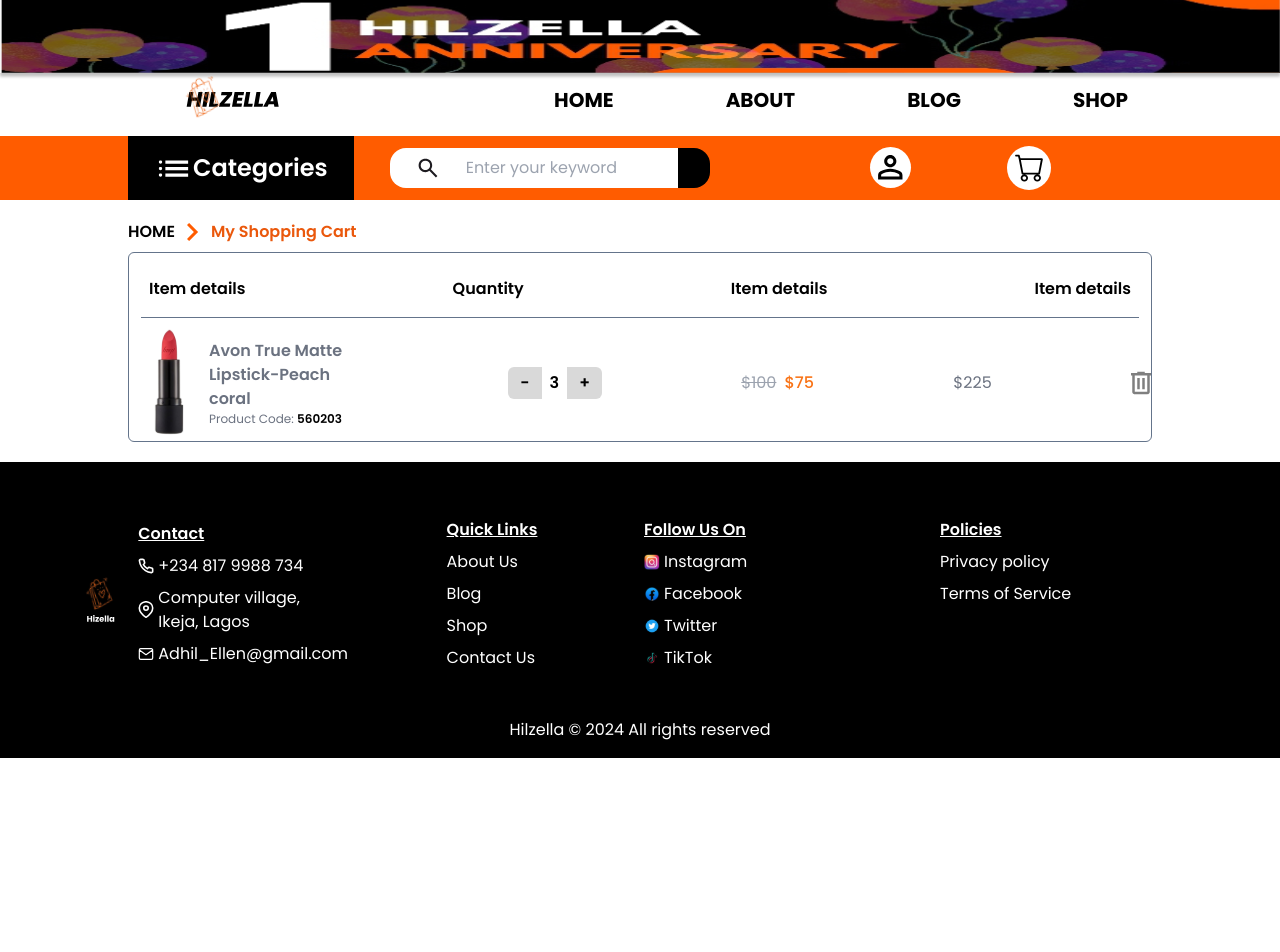
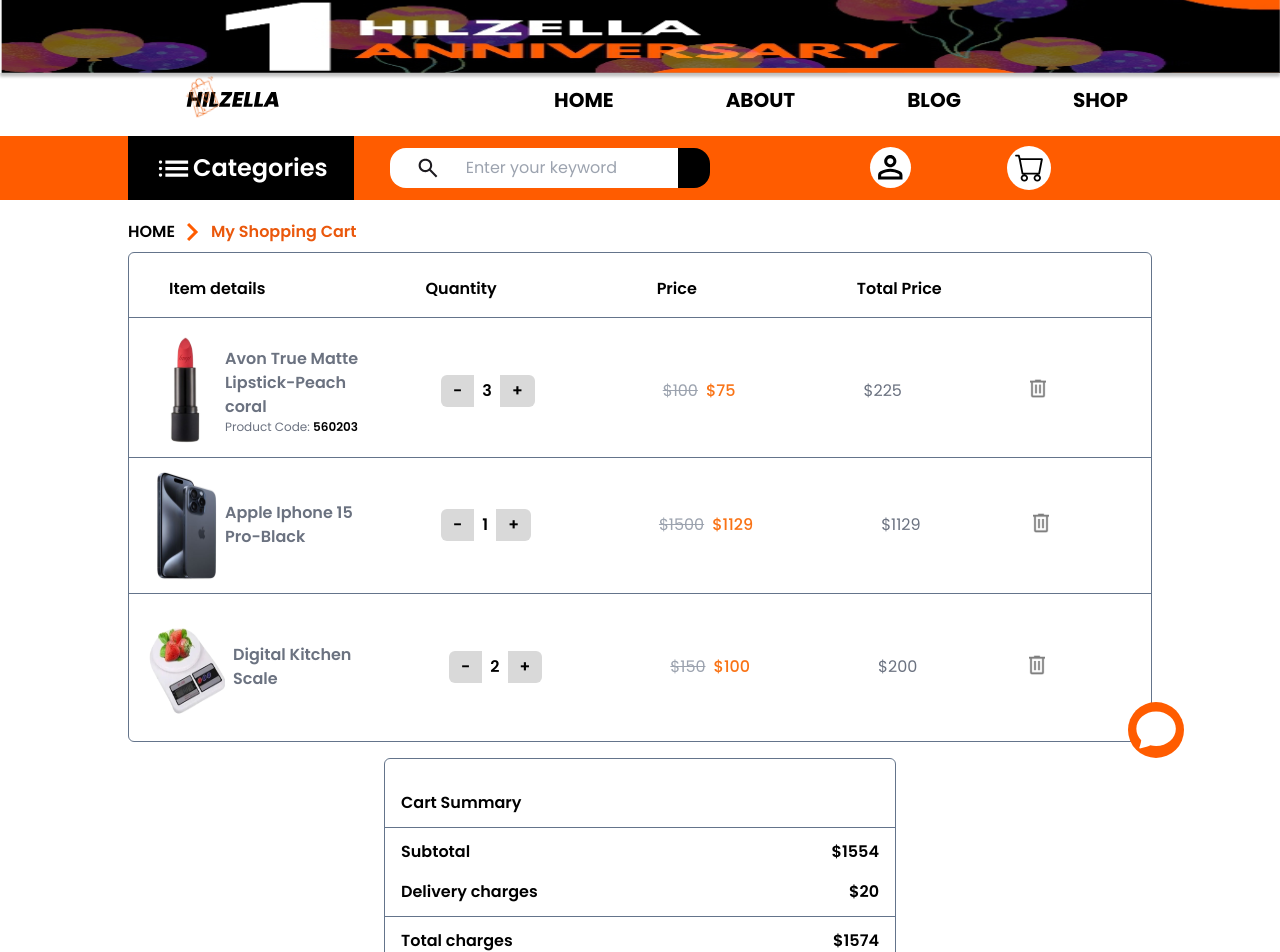
Before and after one commit to dorcasgold/HILZELLA, a React (Vite) app: page /cart in a window 1280 px wide. Shown: the top 952 px of the page. Before the commit the page ends 800 px from the top, so only its background shows below. Built offline with nearby package versions, Linux system fonts and the light colour scheme.

Commit message:
Cart Summary

```diff
--- a/src/pages/Cart.jsx
+++ b/src/pages/Cart.jsx
@@ -6,8 +6,15 @@
 import arrowIcon from '../assets/icons/arrow.svg'
 import lipstick from '../assets/products/lipstick.svg'
 import trash from '../assets/icons/trash.png'
+import tp1 from '../assets/products/TP1.svg'
+import scale from '../assets/products/scale.svg'
+import chatIcon from '../assets/icons/Chat Bubble.svg'
+import { useState } from "react";
 
 function Cart() {
+  const [count1, setCount1] = useState(3)
+  const [count2, setCount2] = useState(1)
+  const [count3, setCount3] = useState(2)
   return (
     <div className="flex flex-col">
       <div className='orange px-4 w-full h-16 '>
@@ -36,8 +43,8 @@
         </div>
       </div>
 
-      <div className="mx-32 my-5">
-        <div className="flex flex-col gap-2">
+      <div className="mx-32 my-5 flex flex-col">
+        <div className="flex flex-col gap-2 relative">
           <div className="flex gap-3 font-semibold">
             <NavLink to='/'>
               <p className=" cursor-pointer hover:text-orange-600">HOME</p>
@@ -46,8 +53,8 @@
             <p className="text-orange-600 cursor-pointer">My Shopping Cart</p>
           </div>
 
-          <div className="border-[1px] border-slate-500 rounded-md">
-            <div className="flex justify-between my-2 mx-3 border-b-slate-500  border-b-[1px] px-2 py-4">
+          <div className="border-[1px] border-slate-500 rounded-md flex flex-col">
+            <div className="flex gap-40 my-2 border-b-slate-500  border-b-[1px] px-10 py-4">
               <div>
                 <p className="font-semibold">Item details</p>
               </div>
@@ -55,14 +62,14 @@
                 <p className="font-semibold">Quantity</p>
               </div>
               <div>
-                <p className="font-semibold">Item details</p>
+                <p className="font-semibold">Price</p>
               </div>
               <div>
-                <p className="font-semibold">Item details</p>
+                <p className="font-semibold">Total Price</p>
               </div>
             </div>
-            <div className="flex justify-between items-center">
-              <div className="flex items-center">
+            <div className="flex items-center gap-10 border-b-slate-500 py-2 border-b-[1px]">
+              <div className="flex items-center px-4">
                 <div>
                   <img src={lipstick} alt="lipstick-img" className="w-20" />
                 </div>
@@ -71,20 +78,117 @@
                   <p className="text-xs text-gray-500">Product Code: <span className="text-black font-semibold">560203</span></p>
                 </div>
               </div>
+              <div className="flex gap-32 items-center">
                 <div className="flex gap-2 items-center font-semibold rounded-lg">
-                <button className="gray rounded-tl-md rounded-bl-md  px-3 py-1">-</button>
-                <p>3</p>
-                <button className="gray  rounded-tr-md rounded-br-md px-3 py-1">+</button>
+                  <button className="gray rounded-tl-md rounded-bl-md  px-3 py-1" onClick={() => setCount1(count1 - 1)}>-</button>
+                  <p>{count1}</p>
+                  <button className="gray  rounded-tr-md rounded-br-md px-3 py-1" onClick={() => setCount1(count1 + 1)}>+</button>
                 </div>
                 <div className="flex gap-2 items-center">
                   <p className=" line-through text-gray-400">$100</p>
                   <p className="text-orange-500 font-medium">$75</p>
                 </div>
+                <div className="flex gap-32">
                   <div>
                     <p className="text-gray-500">$225</p>
                   </div>
                   <div>
-                <img src={trash} alt="trash" />
+                    <img src={trash} alt="trash" className="w-4 cursor-pointer" />
+                  </div>
+                </div>
+
+              </div>
+
+            </div>
+
+            <div className="flex items-center gap-10 border-b-slate-500 py-2 border-b-[1px]">
+              <div className="flex items-center px-4">
+                <div>
+                  <img src={tp1} alt="product-img" className="w-20" />
+                </div>
+                <div className="w-40">
+                  <p className="text-gray-500 font-semibold">Apple Iphone 15 Pro-Black</p>
+                </div>
+              </div>
+              <div className="flex gap-32 items-center">
+                <div className="flex gap-2 items-center font-semibold rounded-lg">
+                  <button className="gray rounded-tl-md rounded-bl-md  px-3 py-1" onClick={() => setCount2(count2 - 1)}>-</button>
+                  <p>{count2}</p>
+                  <button className="gray  rounded-tr-md rounded-br-md px-3 py-1" onClick={() => setCount2(count2 + 1)}>+</button>
+                </div>
+                <div className="flex gap-2 items-center">
+                  <p className=" line-through text-gray-400">$1500</p>
+                  <p className="text-orange-500 font-medium">$1129</p>
+                </div>
+                <div className="flex gap-28">
+                  <div>
+                    <p className="text-gray-500">$1129</p>
+                  </div>
+                  <div>
+                    <img src={trash} alt="trash" className="w-4 cursor-pointer" />
+                  </div>
+                </div>
+
+              </div>
+
+            </div>
+
+            <div className="flex items-center gap-10 py-4">
+              <div className="flex items-center gap-2 px-4">
+                <div>
+                  <img src={scale} alt="lipstick-img" className="w-20" />
+                </div>
+                <div className="w-40">
+                  <p className="text-gray-500 font-semibold">Digital Kitchen Scale</p>
+                </div>
+              </div>
+              <div className="flex gap-32 items-center">
+                <div className="flex gap-2 items-center font-semibold rounded-lg">
+                  <button className="gray rounded-tl-md rounded-bl-md  px-3 py-1" onClick={() => setCount3(count3 - 1)}>-</button>
+                  <p>{count3}</p>
+                  <button className="gray  rounded-tr-md rounded-br-md px-3 py-1" onClick={() => setCount3(count3 + 1)}>+</button>
+                </div>
+                <div className="flex gap-2 items-center">
+                  <p className=" line-through text-gray-400">$150</p>
+                  <p className="text-orange-500 font-medium">$100</p>
+                </div>
+                <div className="flex gap-28">
+                  <div>
+                    <p className="text-gray-500">$200</p>
+                  </div>
+                  <div>
+                    <img src={trash} alt="trash" className="w-4 cursor-pointer" />
+                  </div>
+                </div>
+              </div>
+            </div>
+          </div>
+          <img src={chatIcon} alt="chatIcon" className="w-14 absolute -bottom-4 -right-8 cursor-pointer" />
+        </div>
+
+        <div className="border-[1px] border-slate-500 rounded-md flex flex-col my-4  py-5 mx-64">
+          <div>
+            <div className=" border-slate-500 border-b-[1px]">
+              <p className="font-semibold px-4 py-3">Cart Summary</p>
+            </div>
+            <div className="flex flex-col border-slate-500 border-b-[1px] py-3 gap-4 font-semibold">
+              <div className="flex justify-between px-4">
+                <p >Subtotal</p>
+                <p >$1554</p>
+              </div>
+              <div className="flex justify-between px-4">
+                <p >Delivery charges</p>
+                <p >$20</p>
+              </div>
+            </div>
+            <div className="flex flex-col py-3 gap-8 font-semibold">
+              <div className="flex justify-between px-4">
+                <p >Total charges</p>
+                <p >$1574</p>
+              </div>
+              <div className="flex justify-center gap-3">
+                <button className="bg-black text-orange-500 px-3 py-2 rounded-md hover:bg-slate-900 hover:text-white ease-in-out transition-all duration-400">Continue shopping</button>
+                <button className="bg-orange-500 text-black px-10 py-2 rounded-md hover:bg-orange-700 hover:text-white ease-in-out transition-all duration-400">Checkout</button>
               </div>
             </div>
           </div>
```
Lines whose indentation alone changed are shown as unchanged.
